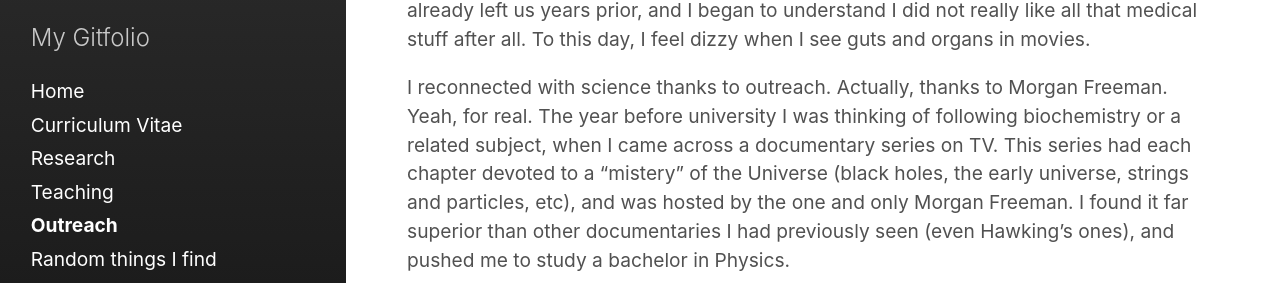
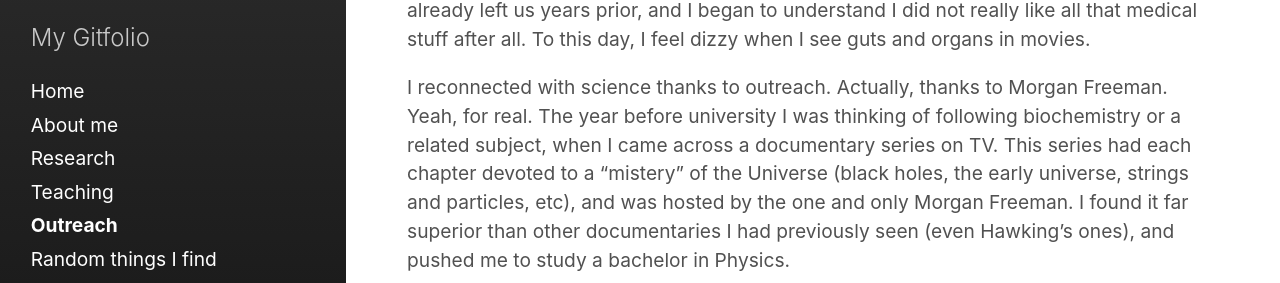
Before and after one commit to goznalo-git/portfolio, a Jekyll site: the page built from categories/04-outreach.md, in a window 1280 px wide. Shown: the part 264-547 px from the top of the page. Built offline with Jekyll 4.4.1, drawn with Linux system fonts in a browser that asks for light colours; some web fonts are replaced.

```diff
--- a/_includes/02-talks.html
+++ b/_includes/02-talks.html
@@ -6,16 +6,16 @@
     </li>
 
     <li class="table-row">
-      <div class="col col-1" data-label="Job Id">
+      <div class="col col-1">
         <a
           href="https://imm.webs.upv.es/jornadas/2022/speakers.html"
           target="_blank"
           >The geometry behind PageRank rankings</a
         >
       </div>
-      <div class="col col-2" data-label="Customer Name">
+      <div class="col col-2">
         Mathematical Modelling in Engineering & Human Behaviour 2022
       </div>
-      <div class="col col-3" data-label="Amount">Jul 2022</div>
+      <div class="col col-3">Jul 2022</div>
     </li>
 </ul>
--- a/_includes/04-talks.html
+++ b/_includes/04-talks.html
@@ -6,84 +6,84 @@
   </li>
 
   <li class="table-row">
-    <div class="col col-1" data-label="Job Id">
+    <div class="col col-1">
       <a
         href="LINK-NOT-FOUND"
         target="_blank"
         >Complejidad, centralidad y sincronía</a
       >
     </div>
-    <div class="col col-2" data-label="Customer Name">
+    <div class="col col-2">
         XVI Jornadas de ciencia (Universidad de Alcalá)
     </div>
-    <div class="col col-3" data-label="Amount">Mar 2022</div>
+    <div class="col col-3">Mar 2022</div>
   </li>
 
   <li class="table-row">
-    <div class="col col-1" data-label="Job Id">
+    <div class="col col-1">
       <a
         href="https://asaaf.org/2019/11/26/primera-conferencia-del-v-ciclo-de-charlas-de-noether/"
         target="_blank"
         >El (fallido) intento de unificar Gravedad y Electromagnetismo</a
       >
     </div>
-    <div class="col col-2" data-label="Customer Name">
+    <div class="col col-2">
       V Noether Conferences
     </div>
-    <div class="col col-3" data-label="Amount">Dec 2019</div>
+    <div class="col col-3">Dec 2019</div>
   </li>
 
   <li class="table-row">
-    <div class="col col-1" data-label="Job Id">
+    <div class="col col-1">
       <a
         href="https://asaaf.org/2018/03/27/ciclo-de-charlas-noether/"
         target="_blank"
         >Electrodinámica para teóricos</a
       >
     </div>
-    <div class="col col-2" data-label="Customer Name">
+    <div class="col col-2">
       III Noether Conferences
     </div>
-    <div class="col col-3" data-label="Amount">Apr 2018</div>
+    <div class="col col-3">Apr 2018</div>
   </li>
 
   <li class="table-row">
-    <div class="col col-1" data-label="Job Id">
+    <div class="col col-1">
       <a
         href="https://asaaf.org/2016/12/07/ciclo-de-conferencias-noether-16/"
         target="_blank"
         >Los problemas del Milenio</a
       >
     </div>
-    <div class="col col-2" data-label="Customer Name">
+    <div class="col col-2">
       II Noether Conferences
     </div>
-    <div class="col col-3" data-label="Amount">Nov 2016</div>
+    <div class="col col-3">Nov 2016</div>
   </li>
 
   <li class="table-row">
-    <div class="col col-1" data-label="Job Id">
+    <div class="col col-1">
       <a
         href="http://www.madrimasd.org/semanaciencia2016/actividad/black-holes-dummies"
         target="_blank"
         >Black Holes for Dummies</a
       >
     </div>
-    <div class="col col-2" data-label="Customer Name">Madrid Science Week</div>
-    <div class="col col-3" data-label="Amount">Nov 2016</div>
+    <div class="col col-2">Madrid Science Week</div>
+    <div class="col col-3">Nov 2016</div>
   </li>
 
   <li class="table-row">
-    <div class="col col-1" data-label="Job Id">
+    <div class="col col-1">
       <a
         href="https://asaaf.org/2016/10/14/curso-de-introduccion-a-la-astronomia-2016/"
         target="_blank"
         >Muerte estelar</a
       >
     </div>
-    <div class="col col-2" data-label="Customer Name">
+    <div class="col col-2">
       Introduction to Astronomy colloquium
     </div>
-    <div class="col col-3" data-label="Amount">Oct 2016</div>
+    <div class="col col-3">Oct 2016</div>
   </li>
 </ul>
--- a/_sass/hydeout/_responsivetable.scss
+++ b/_sass/hydeout/_responsivetable.scss
@@ -36,6 +36,16 @@
     flex-basis: 15%;
   }
 
+  .col-30 {
+    flex-basis: 30%;
+  }
+  .col-25 {
+    flex-basis: 25%;
+  }
+  .col-20 {
+    flex-basis: 20%;
+  }
+
   @media all and (max-width: 767px) {
     .table-header {
       display: none;
--- a/categories/01-aboutme.md
+++ b/categories/01-aboutme.md
@@ -1,6 +1,6 @@
 ---
 layout: page
-title: Curriculum Vitae
+title: About me
 sidebar_link: true
 ---
 
@@ -9,8 +9,11 @@ sidebar_link: true
 
 As you arrived here, I would say it is safe to assume you are interested in my life, for one reason or another. I will satisfy your curiosity, by either of two means: if you are interested in a broad overview of my academic and professional career, you can simply download my CV from the links below, otherwise I have prepared a detailed, chronological version of my resume.
 
+This is me, in a nutshell.
+
+{% comment %}
 Whatever it is you are looking for here, I am confident you will find it.
-
+{% endcomment %}
 
 ## Download my resume
 
```
Also changed, not shown: _includes/02-papers.html (added, +22 -0 lines), categories/02-research.md (+43 -1 lines).
